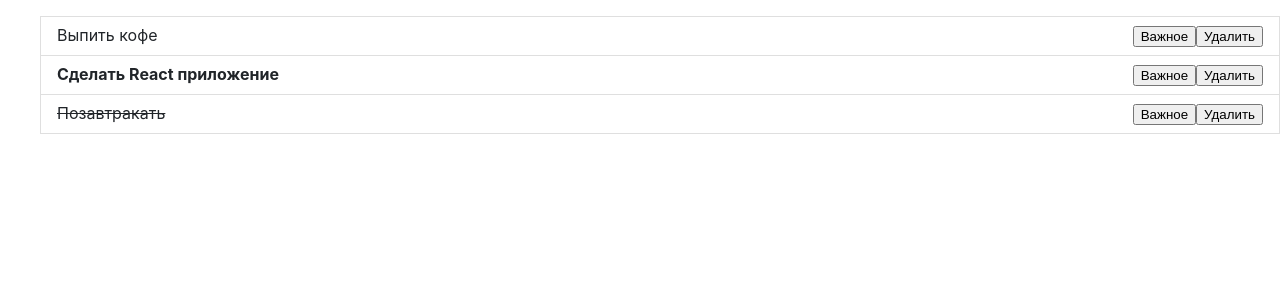
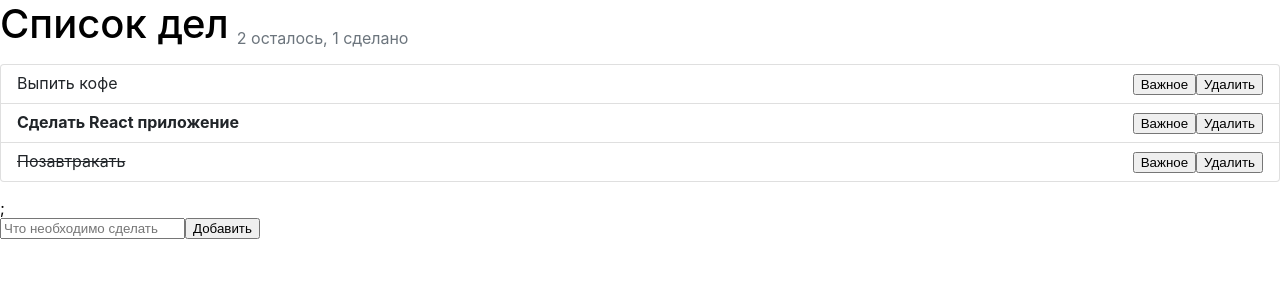
Before and after one commit to AliakseiKrasko/todoList-on-React-TypeScript, a React (Create React App) app: page / in a window 1280 px wide. Shown: the top 300 px of the page. Built offline with nearby package versions, Linux system fonts and the light colour scheme.

Commit message:
added footer

```diff
--- a/src/App.css
+++ b/src/App.css
@@ -7,6 +7,7 @@
   display: flex;
   align-items: flex-end;
   margin-bottom: 1rem;
+
 }
 
 .header-title {
--- a/src/App.tsx
+++ b/src/App.tsx
@@ -1,6 +1,9 @@
 import React, {useState} from 'react';
 import './App.css';
 import {TasksLists} from './components/TasksLists';
+import {Header} from './components/Header';
+import {List} from './components/List';
+import {Footer} from './components/Footer';
 
 function App() {
 
@@ -19,17 +22,33 @@ function App() {
 
     const onToggleImportant = (id: number) => {
         setTasks(tasks.map(task =>
-        task.id === id ? {...task, important: !task.important} : task))
+            task.id === id ? {...task, important: !task.important} : task))
     }
 
     const onDeleteTask = (id: number) => {
         setTasks(tasks.filter(task => task.id !== id))
     }
 
+    const doneCount = tasks.filter(el => el.done).length
+    const todoCount = tasks.length - doneCount
+
+    const addTask = (title: string) => {
+        const newTask = {
+            id: tasks.length,
+            title,
+            important: false,
+            done: false,
+        };
+        setTasks([newTask, ...tasks]);
+    };
+
 
     return (
         <div>
-           < TasksLists tasks={tasks} onToggleImportant={onToggleImportant} onToggleDone={onToggleDone} onDeleteTask={onDeleteTask}/>
+            <Header doneCount={doneCount} todoCount={todoCount}/>
+            <List tasks={tasks} onToggleImportant={onToggleImportant} onToggleDone={onToggleDone}
+                  onDeleteTask={onDeleteTask}/>
+            <Footer addTask={addTask}/>
         </div>
     );
 }
--- /dev/null
+++ b/src/components/Footer.tsx
@@ -0,0 +1,33 @@
+import * as React from 'react';
+import {useState} from 'react';
+
+type Props = {
+    addTask: (title: string) => void;
+};
+
+export const Footer = (props: Props) => {
+
+    const [inputValue, setInputValue] = useState('');
+
+    const addTaskHundler = () => {
+        if (inputValue.trim()) {
+            props.addTask(inputValue);
+            setInputValue("");
+        }
+    }
+
+        return (
+            <div>
+                <footer className="footer">
+                    <input value={inputValue} type="text" placeholder="Что необходимо сделать"
+                           className="form-control me-2"
+                           onChange={(e) => {
+                               setInputValue(e.currentTarget.value)
+                           }}/>
+                    <button type="button" className="btn btn-primary" onClick={addTaskHundler}>
+                        Добавить
+                    </button>
+                </footer>
+            </div>
+        );
+    };
--- /dev/null
+++ b/src/components/Header.tsx
@@ -0,0 +1,17 @@
+import * as React from 'react';
+import './../App.css';
+
+type Props = {
+    todoCount: number
+    doneCount: number
+};
+export const Header = ( {todoCount, doneCount}: Props) => {
+    return (
+        <div>
+            <header className="header">
+                <h1 className="header-title">Список дел</h1>
+                <span className="header-desc">{todoCount} осталось, {doneCount} сделано</span>
+            </header>
+        </div>
+    );
+};
--- /dev/null
+++ b/src/components/List.tsx
@@ -0,0 +1,28 @@
+import * as React from 'react';
+import {Task, TasksLists} from './TasksLists';
+
+type Props = {
+    tasks: Task[];
+    onToggleImportant: (id: number) => void;
+    onToggleDone: (id: number) => void;
+    onDeleteTask: (id: number) => void;
+};
+
+
+export const List = ({tasks, onToggleImportant, onToggleDone, onDeleteTask}: Props) => {
+
+    const render = tasks.map((task) => {
+        return <TasksLists task={task} onToggleImportant={onToggleImportant} onToggleDone={onToggleDone} onDeleteTask={onDeleteTask}/>;
+    });
+
+    const emptyList = (
+        <li className="todo-item justify-content-center">
+            <span className="todo-item-text">Список дел пуст</span>
+        </li>
+    );
+    return (
+        <div>
+            <ul className="todo-list">{tasks.length > 0 ? render : emptyList}</ul>;
+        </div>
+    );
+};
--- a/src/components/TasksLists.tsx
+++ b/src/components/TasksLists.tsx
@@ -1,6 +1,7 @@
 import * as React from 'react';
+import './../App.css';
 
-type Task = {
+export type Task = {
     id: number;
     title: string;
     important: boolean;
@@ -9,17 +10,12 @@ type Task = {
 
 
 type Props = {
-    tasks: Task[];
+    task: Task;
     onToggleImportant: (id: number) => void;
     onToggleDone: (id: number) => void;
     onDeleteTask: (id: number) => void;
 };
-export const TasksLists = ( { tasks, onToggleImportant, onToggleDone, onDeleteTask }: Props ) => {
-    return (
-        <div>
-            <ul>
-                {tasks.map((task) => {
-                    // Формируем классы для конкретной задачи
+export const TasksLists = ({task, onToggleImportant, onToggleDone, onDeleteTask}: Props) => {
     let classNames = 'todo-item';
     if (task.important) {
         classNames += ' important';
@@ -27,13 +23,9 @@ export const TasksLists = ( { tasks, onToggleImportant, onToggleDone, onDeleteTa
     if (task.done) {
         classNames += ' done';
     }
-
     return (
         <li key={task.id} className={classNames}>
-              <span
-                  onClick={() => onToggleDone(task.id)}
-                  className="todo-item-text"
-              >
+      <span onClick={() => onToggleDone(task.id)} className="todo-item-text">
         {task.title}
       </span>
             <div className="btn-group">
@@ -47,15 +39,11 @@ export const TasksLists = ( { tasks, onToggleImportant, onToggleDone, onDeleteTa
                 <button
                     onClick={() => onDeleteTask(task.id)}
                     role="button"
-                                    className="btn btn-outline-danger btn-sm">
-
+                    className="btn btn-outline-danger btn-sm"
+                >
                     Удалить
                 </button>
             </div>
         </li>
-                    );
-                })}
-            </ul>
-        </div>
-    );
+    )
 };
```
Lines whose indentation alone changed are shown as unchanged.
